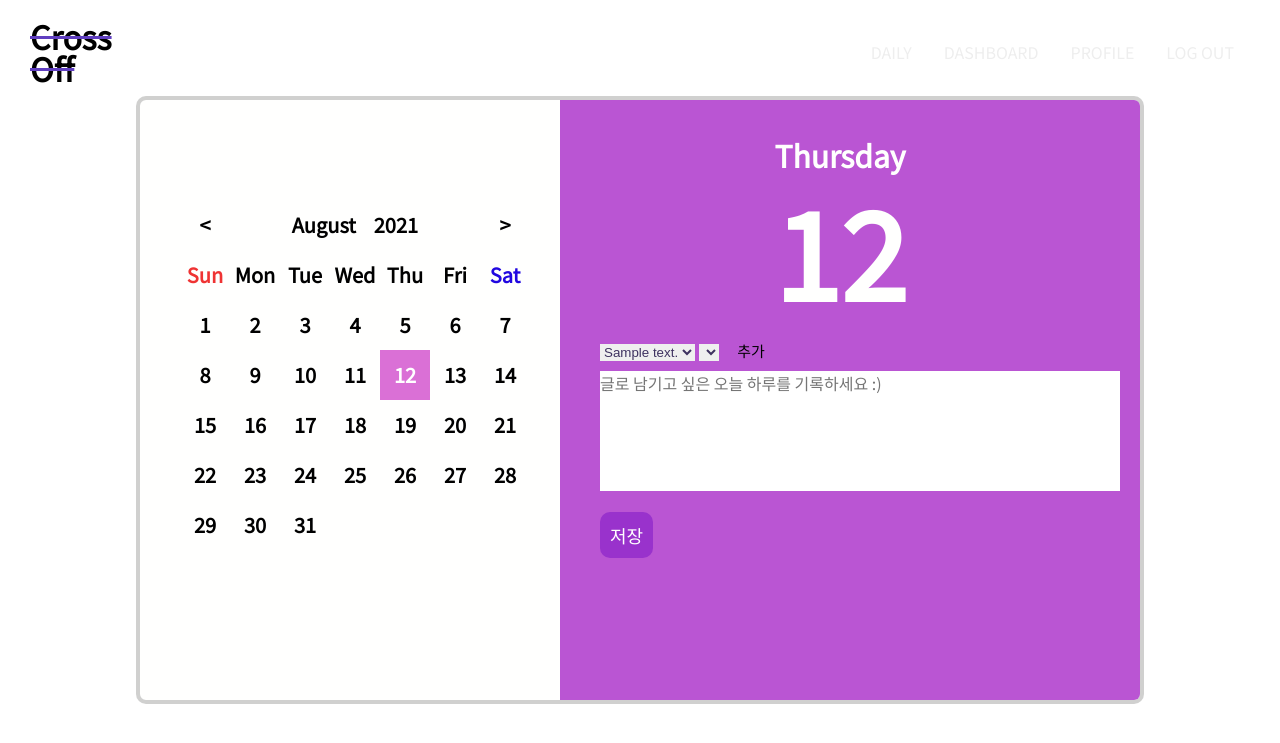
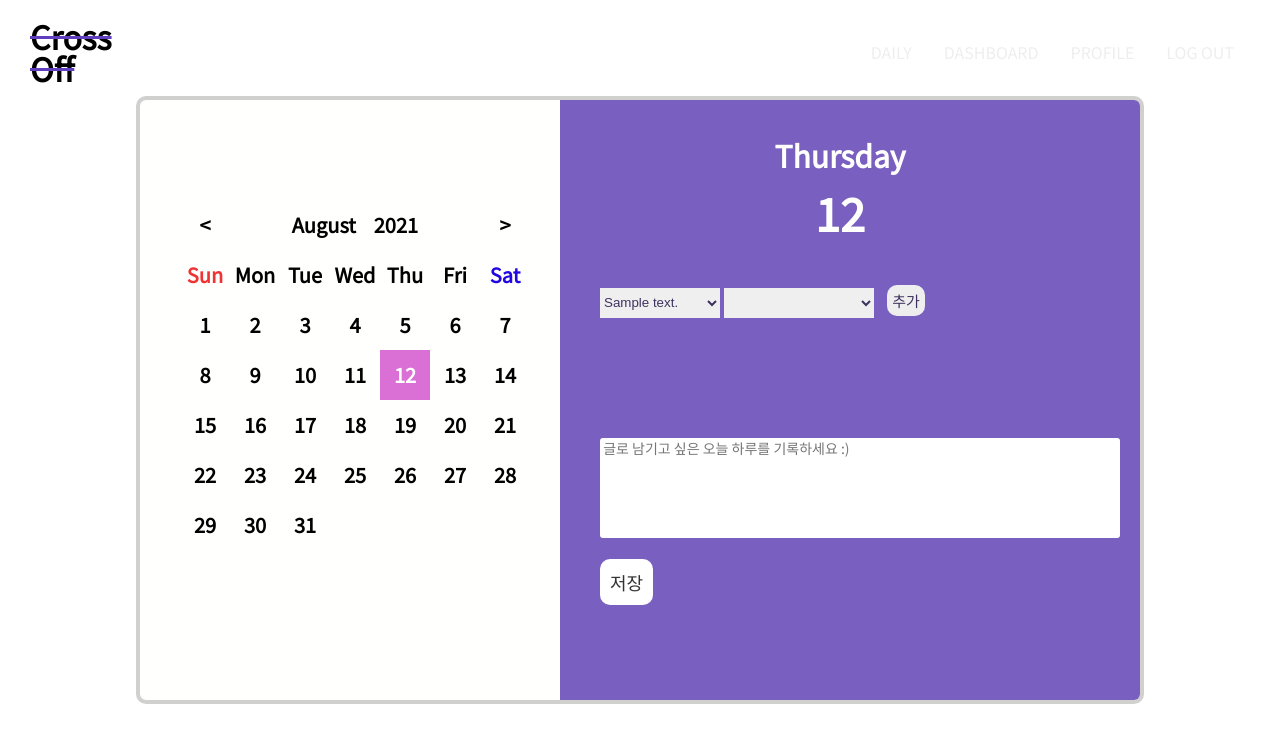
Before and after one commit to WisdomAlwaysWins/CrossOff, a Django app: page /daily/calendar/00000000-0000-0000-0000-000000000001 in a window 1280 px wide. Shown: the top 743 px of the page. Run offline with Django 3.2, Linux system fonts and the light colour scheme; a user stored in the database is signed in; tables that the repository leaves empty hold one stand-in row (values such as "Sample post"); lists and menus that the app fills with data are empty.

Commit message:
daily css - content-left

```diff
--- a/home/static/css/calendar.css
+++ b/home/static/css/calendar.css
@@ -1,3 +1,45 @@
+button{
+    padding:10px 15px;
+    margin:0;
+    border:none;
+    background-color: transparent;
+    font-size: 15px;
+    transition: var(--transition-duration--);
+    border-radius: var(--border-radius--);
+}
+.btn-black{
+    background-color: var(--color-black--);
+    color:white;
+}
+.btn-black:hover{
+    background-color: black;
+}
+.btn-purple{
+    background-color: rgba(96,62,192,0.8);
+    color:white;
+}
+.btn-purple:hover{
+    background-color: #603ec0;
+    color:white;
+}
+.btn-white{
+    background-color: var(--color-white--);
+    color: #3e3260;
+    border: 1px solid transparent;
+}
+.btn-white:hover{
+    background-color: white;
+    color:#3e3260;
+    border: 1px solid var(--color-black--);
+}
+.btn-lightgray{
+    background-color:rgb(215, 210, 216);
+    color: var(--color-black--);
+}
+.btn-lightgray:hover{
+    background-color:rgb(191, 187, 192);
+    color: var(--color-black--);
+}
 html, body{
 	background-color: #FFFFFF;
 	font-family: 'Roboto', sans-serif;
@@ -15,7 +57,7 @@ html, body{
 	background: #FFFFFF;
   }
   .content-left{
-	background: mediumorchid;
+	background: #785fc0;
 	color:#fff;
 	float: left;
 	width: 100%;
@@ -118,6 +160,44 @@ html, body{
 	background:mediumorchid;
 	color: #ffffff;
   }
+  form{
+	  margin-top: 50px;
+  }
+  #midSelectedBox{
+	width: 120px;
+	height: 30px;
+  }
+  #detailedSelectedBox{
+	  width: 150px;
+	  height: 30px;
+  }
+  .addBtn{
+	  background-color: #785fc0;
+	  margin-left: 10px;
+	  padding: 4px;
+  }
+  .selectedGoalContent{
+	  height: 100px;
+	  overflow-y: scroll;
+	  margin: 10px 0;
+  }
+  #selected-list li{
+	  display:flex;
+	  flex-direction: row;
+	  align-items: center;
+  }
+  #selected-list li .material-icons,
+  #selected-list li input{
+	  font-size: 14px;
+  }
+  #input-box{
+	  border-radius: 3px;
+	  font-size:14px;
+  }
+  #input-box::placeholder{
+	font-size: 14px;
+}
+
 
 /* ---------------------------반응형--------------------------- */
 
@@ -139,7 +219,7 @@ html, body{
 	  background: #fffffe;
 	}
 	.content-left{
-	  background: mediumorchid;
+	  background: #785fc0;
 	  color:#fffffe;
 	  float: left;
 	  width: 560px;
@@ -155,12 +235,13 @@ html, body{
 	  font-weight: bold;
 	}
 	.main-date{
-	  font-size: 120px;
+	  font-size: 45px;
 	  font-weight: bold;
 	  margin: 20px 0;
 	}
 	.todo-wrap{
 	  padding: 0 0 0 40px;
+	  height:70%;
 	}
 	.todo-title{
 	  font-size: 20px;
@@ -186,9 +267,9 @@ html, body{
 	  font-size: large;
 	  padding: 10px;
 	  margin: 20px 0 30px 0;
-	  background: darkorchid;
+	  background: white;
 	  border: none;
-	  color: #fff;
+	  color: #333;
 	  border-radius: 10px;
 	}
 	.save-data:hover{
--- a/templates/daily/calendar.html
+++ b/templates/daily/calendar.html
@@ -1,7 +1,5 @@
-{% extends 'layout.html' %}
-{% load static %}
-{% block title %}
-Days
+{% extends 'layout.html' %} {% load static %}
+{% block title %} Days
 {% endblock title %}
 {% block js %}
 <script>
@@ -30,12 +28,13 @@ Days
       .replace(/\f/gi, "\\f")
   );
 </script>
-{% endblock js %}
-{% block css %}
-<link rel="stylesheet" href="https://fonts.googleapis.com/icon?family=Material+Icons">
-<link rel="stylesheet" href="{% static 'css/calendar.css' %} ">
-{% endblock css %}
-{% block content %}
+{% endblock js %} {% block css %}
+<link
+  rel="stylesheet"
+  href="https://fonts.googleapis.com/icon?family=Material+Icons"
+/>
+<link rel="stylesheet" href="{% static 'css/calendar.css' %} " />
+{% endblock css %} {% block content %}
 <div class="main">
   <div class="content-wrap">
     <div class="content-right">
@@ -43,15 +42,11 @@ Days
         <thead>
           <tr class="btn-wrap clearfix">
             <td>
-              <label id="prev">
-                &#60;
-              </label>
+              <label id="prev"> &#60; </label>
             </td>
             <td align="center" id="current-year-month" colspan="5"></td>
             <td>
-              <label id="next">
-                &#62;
-              </label>
+              <label id="next"> &#62; </label>
             </td>
           </tr>
           <tr>
@@ -77,22 +72,33 @@ Days
           <div class="selection__content">
             <form action="{% url 'daily:addblock' %}" method="POST">
               {% csrf_token %}
-              <input type="hidden" id="hdate" name="date">
+              <input type="hidden" id="hdate" name="date" />
               <form action="" class="selection_form" method="GET">
-                <select name="midSelectedBox" id="midSelectedBox">
-                </select>
-                <select name="detailedSelectedBox" id="detailedSelectedBox">
-                </select>
-                <button class="addBtn" type="button">추가</button>
+                <select name="midSelectedBox" id="midSelectedBox"></select>
+                <select
+                  name="detailedSelectedBox"
+                  id="detailedSelectedBox"
+                ></select>
+                <button class="addBtn btn-white" type="button">추가</button>
                 <div class="selectedGoalContent">
-                  <ul id="selected-list">
-                  </ul>
+                  <ul id="selected-list"></ul>
                 </div>
-                <textarea id="input-box" class="input-box" type="text" cols="30" rows="5"
-                  placeholder="글로 남기고 싶은 오늘 하루를 기록하세요 :)" name=content>
-
+                <textarea
+                  id="input-box"
+                  class="input-box"
+                  type="text"
+                  cols="30"
+                  rows="5"
+                  placeholder=" 글로 남기고 싶은 오늘 하루를 기록하세요 :)"
+                  name="content"
+                >
                 </textarea>
-                <input type="submit" id="save-data" class="save-data" value="저장">
+                <input
+                  type="submit"
+                  id="save-data"
+                  class="save-data"
+                  value="저장"
+                />
               </form>
             </form>
           </div>
@@ -104,14 +110,14 @@ Days
 </div>
 <script>
   /* Fill Mid Goal Select  */
-  const midSelectedBox = document.querySelector('#midSelectedBox');
+  const midSelectedBox = document.querySelector("#midSelectedBox");
   const maxGoalNum = 8;
 
   // Fill Option
   function fillOption(goal_name, select_name) {
     for (let i = 0; i < maxGoalNum; i++) {
       if (goal_name[i].length != 0) {
-        let option = document.createElement('option');
+        let option = document.createElement("option");
         let content = goal_name[i];
         option.value = i;
         option.text = content;
@@ -123,7 +129,7 @@ Days
     fillOption(midGoal, midSelectedBox);
   }
   fillMidGoal();
-  const detailedSelectedBox = document.querySelector('#detailedSelectedBox');
+  const detailedSelectedBox = document.querySelector("#detailedSelectedBox");
   // <!-- 기본값으로 첫번째 Mid Goal의 세부 목표를 넣어놨습니다. -->
   for (let n = 0; n < 8; n++) {
     if (midGoal[n].length != 0) {
@@ -133,45 +139,45 @@ Days
   }
   // <!-- Fill Detailed Goal selection -->
 
-  midSelectedBox.addEventListener('change', (e) => {
+  midSelectedBox.addEventListener("change", (e) => {
     let selectedNum = e.target.value;
     detailedSelectedBox.options.length = 0;
     switch (selectedNum) {
-      case '0':
+      case "0":
         fillOption(detailGoal[0], detailedSelectedBox);
         break;
-      case '1':
+      case "1":
         fillOption(detailGoal[1], detailedSelectedBox);
         break;
-      case '2':
+      case "2":
         fillOption(detailGoal[2], detailedSelectedBox);
         break;
-      case '3':
+      case "3":
         fillOption(detailGoal[3], detailedSelectedBox);
         break;
-      case '4':
+      case "4":
         fillOption(detailGoal[4], detailedSelectedBox);
         break;
-      case '5':
+      case "5":
         fillOption(detailGoal[5], detailedSelectedBox);
         break;
-      case '6':
+      case "6":
         fillOption(detailGoal[6], detailedSelectedBox);
         break;
-      case '7':
+      case "7":
         fillOption(detailGoal[7], detailedSelectedBox);
         break;
     }
-  })
+  });
   // <!-- Add List -->
-  const submitBtn = document.querySelector('.addBtn');
-  const saveBtn = document.querySelector('.save-data');
-  const selectedList = document.getElementById('selected-list');
+  const submitBtn = document.querySelector(".addBtn");
+  const saveBtn = document.querySelector(".save-data");
+  const selectedList = document.getElementById("selected-list");
 
   function deleteList(event) {
     const li = event.target.parentElement;
     li.remove();
-  };
+  }
   function addItem() {
     const li = document.createElement("li");
     const icon = document.createElement("span");
@@ -182,20 +188,22 @@ Days
     icon.className = "material-icons";
     icon.innerText = "check_circle";
     const button = document.createElement("button");
-    button.setAttribute('type', 'button');
+    button.setAttribute("type", "button");
     button.innerText = "❌";
     li.className = "detailGoal";
     const midValue = midSelectedBox.options[midSelectedBox.selectedIndex].value;
-    const detailValue = detailedSelectedBox.options[detailedSelectedBox.selectedIndex].value;
-    const detailText = detailedSelectedBox.options[detailedSelectedBox.selectedIndex].text;
+    const detailValue =
+      detailedSelectedBox.options[detailedSelectedBox.selectedIndex].value;
+    const detailText =
+      detailedSelectedBox.options[detailedSelectedBox.selectedIndex].text;
     const NameOfClass = midValue + detailValue;
     li.classList.add(NameOfClass);
     span.value = detailText;
-    span.setAttribute('disabled', true);
-    span.setAttribute('style', 'background-color:transparent;')
+    span.setAttribute("disabled", true);
+    span.setAttribute("style", "background-color:transparent;");
     hidden.value += NameOfClass;
     hidden.name = "spes";
-    hidden.setAttribute('type', 'hidden');
+    hidden.setAttribute("type", "hidden");
     span.name = NameOfClass;
     button.addEventListener("click", deleteList);
     li.appendChild(icon);
@@ -204,27 +212,52 @@ Days
     selectedList.appendChild(li);
     selectedList.appendChild(hidden);
   }
-  submitBtn.addEventListener('click', addItem)
-  saveBtn.addEventListener('click', () => {
-    const dateinput = document.getElementById('hdate');
-    const selectedDate = document.getElementsByClassName('active')[0];
-    const date = selectedDate.id.substr(0, 4) + '-' + selectedDate.id.substr(4, 2) + '-' + selectedDate.id.substr(6, 2);
+  submitBtn.addEventListener("click", addItem);
+  saveBtn.addEventListener("click", () => {
+    const dateinput = document.getElementById("hdate");
+    const selectedDate = document.getElementsByClassName("active")[0];
+    const date =
+      selectedDate.id.substr(0, 4) +
+      "-" +
+      selectedDate.id.substr(4, 2) +
+      "-" +
+      selectedDate.id.substr(6, 2);
     dateinput.value = date;
-
-  })
+  });
 </script>
 <script>
-  var currentTitle = document.getElementById('current-year-month');
-  var calendarBody = document.getElementById('calendar-body');
+  var currentTitle = document.getElementById("current-year-month");
+  var calendarBody = document.getElementById("calendar-body");
   var today = new Date();
   var first = new Date(today.getFullYear(), today.getMonth(), 1);
-  var dayList = ['Sunday', 'Monday', 'Tuesday', 'Wednesday', 'Thursday', 'Friday', 'Saturday'];
-  var monthList = ['January', 'February', 'March', 'April', 'May', 'June', 'July', 'August', 'September', 'October', 'November', 'December'];
+  var dayList = [
+    "Sunday",
+    "Monday",
+    "Tuesday",
+    "Wednesday",
+    "Thursday",
+    "Friday",
+    "Saturday",
+  ];
+  var monthList = [
+    "January",
+    "February",
+    "March",
+    "April",
+    "May",
+    "June",
+    "July",
+    "August",
+    "September",
+    "October",
+    "November",
+    "December",
+  ];
   var leapYear = [31, 29, 31, 30, 31, 30, 31, 31, 30, 31, 30, 31];
   var notLeapYear = [31, 28, 31, 30, 31, 30, 31, 31, 30, 31, 30, 31];
   var pageFirst = first;
   var pageYear;
-  var inputBox = document.getElementById('input-box');
+  var inputBox = document.getElementById("input-box");
   if (first.getFullYear() % 4 === 0) {
     pageYear = leapYear;
   } else {
@@ -235,23 +268,24 @@ Days
     let monthCnt = 100;
     let cnt = 1;
     for (var i = 0; i < 6; i++) {
-      var $tr = document.createElement('tr');
-      $tr.setAttribute('id', monthCnt);
+      var $tr = document.createElement("tr");
+      $tr.setAttribute("id", monthCnt);
       for (var j = 0; j < 7; j++) {
-        if ((i === 0 && j < first.getDay()) || cnt > pageYear[first.getMonth()]) {
-          var $td = document.createElement('td');
+        if (
+          (i === 0 && j < first.getDay()) ||
+          cnt > pageYear[first.getMonth()]
+        ) {
+          var $td = document.createElement("td");
           $tr.appendChild($td);
         } else {
-          var $td = document.createElement('td');
+          var $td = document.createElement("td");
           $td.textContent = cnt;
           let year = today.getFullYear().toString();
           let month = (today.getMonth() + 1).toString();
-          if (month < 10)
-            month = '0' + month;
+          if (month < 10) month = "0" + month;
           var day = cnt;
-          if (cnt < 10)
-            day = '0' + day;
-          $td.setAttribute('id', year + month + day);
+          if (cnt < 10) day = "0" + day;
+          $td.setAttribute("id", year + month + day);
           $tr.appendChild($td);
           cnt++;
         }
@@ -271,14 +305,13 @@ Days
     }
   }
 
-
   function prev() {
     inputBox.value = "";
-    const $divs = document.querySelectorAll('#input-list > div');
+    const $divs = document.querySelectorAll("#input-list > div");
     $divs.forEach(function (e) {
       e.remove();
     });
-    const $btns = document.querySelectorAll('#input-list > button');
+    const $btns = document.querySelectorAll("#input-list > button");
     $btns.forEach(function (e1) {
       e1.remove();
     });
@@ -294,32 +327,37 @@ Days
       pageFirst = new Date(first.getFullYear(), first.getMonth() - 1, 1);
       first = pageFirst;
     }
-    today = new Date(today.getFullYear(), today.getMonth() - 1, today.getDate());
-    currentTitle.innerHTML = monthList[first.getMonth()] + '&nbsp;&nbsp;&nbsp;&nbsp;' + first.getFullYear();
+    today = new Date(
+      today.getFullYear(),
+      today.getMonth() - 1,
+      today.getDate()
+    );
+    currentTitle.innerHTML =
+      monthList[first.getMonth()] +
+      "&nbsp;&nbsp;&nbsp;&nbsp;" +
+      first.getFullYear();
     removeCalendar();
     showCalendar();
     showMain();
     let year = today.getFullYear().toString();
     let month = (today.getMonth() + 1).toString();
     let day = today.getDate().toString();
-    if (month < 10)
-      month = '0' + month;
-    if (day < 10)
-      day = '0' + day;
+    if (month < 10) month = "0" + month;
+    if (day < 10) day = "0" + day;
     let id = year + month + day;
     clickedDate1 = document.getElementById(id);
-    clickedDate1.classList.add('active');
+    clickedDate1.classList.add("active");
     clickStart();
     reshowingList();
   }
 
   function next() {
     inputBox.value = "";
-    const $divs = document.querySelectorAll('#input-list > div');
+    const $divs = document.querySelectorAll("#input-list > div");
     $divs.forEach(function (e) {
       e.remove();
     });
-    const $btns = document.querySelectorAll('#input-list > button');
+    const $btns = document.querySelectorAll("#input-list > button");
     $btns.forEach(function (e1) {
       e1.remove();
     });
@@ -335,25 +373,29 @@ Days
       pageFirst = new Date(first.getFullYear(), first.getMonth() + 1, 1);
       first = pageFirst;
     }
-    today = new Date(today.getFullYear(), today.getMonth() + 1, today.getDate());
-    currentTitle.innerHTML = monthList[first.getMonth()] + '&nbsp;&nbsp;&nbsp;&nbsp;' + first.getFullYear();
+    today = new Date(
+      today.getFullYear(),
+      today.getMonth() + 1,
+      today.getDate()
+    );
+    currentTitle.innerHTML =
+      monthList[first.getMonth()] +
+      "&nbsp;&nbsp;&nbsp;&nbsp;" +
+      first.getFullYear();
     removeCalendar();
     showCalendar();
     showMain();
     let year = today.getFullYear().toString();
     let month = (today.getMonth() + 1).toString();
     let day = today.getDate().toString();
-    if (month < 10)
-      month = '0' + month;
-    if (day < 10)
-      day = '0' + day;
+    if (month < 10) month = "0" + month;
+    if (day < 10) day = "0" + day;
     let id = year + month + day;
     clickedDate1 = document.getElementById(id);
-    clickedDate1.classList.add('active');
+    clickedDate1.classList.add("active");
     clickStart();
     reshowingList();
   }
-
 
   function showMain() {
     mainTodayDay.innerHTML = dayList[today.getDay()];
@@ -362,49 +404,46 @@ Days
   let year = today.getFullYear().toString();
   let month = (today.getMonth() + 1).toString();
   let day = today.getDate().toString();
-  if (month < 10)
-    month = '0' + month;
-  if (day < 10)
-    day = '0' + day;
+  if (month < 10) month = "0" + month;
+  if (day < 10) day = "0" + day;
   let id = year + month + day;
   var clickedDate1 = document.getElementById(id);
-  var mainTodayDay = document.getElementById('main-day');
-  var mainTodayDate = document.getElementById('main-date');
-  clickedDate1.classList.add('active');
-  var prevBtn = document.getElementById('prev');
-  var nextBtn = document.getElementById('next');
-  prevBtn.addEventListener('click', prev);
-  nextBtn.addEventListener('click', next);
+  var mainTodayDay = document.getElementById("main-day");
+  var mainTodayDate = document.getElementById("main-date");
+  clickedDate1.classList.add("active");
+  var prevBtn = document.getElementById("prev");
+  var nextBtn = document.getElementById("next");
+  prevBtn.addEventListener("click", prev);
+  nextBtn.addEventListener("click", next);
   var tdGroup = [];
   function clickStart() {
     for (let i = 1; i <= pageYear[first.getMonth()]; i++) {
       let year = first.getFullYear().toString();
       let month = (first.getMonth() + 1).toString();
       let day = i.toString();
-      if (month < 10)
-        month = '0' + month;
-      if (day < 10)
-        day = '0' + day;
+      if (month < 10) month = "0" + month;
+      if (day < 10) day = "0" + day;
       let id = year + month + day;
       tdGroup[i] = document.getElementById(id);
-      tdGroup[i].addEventListener('click', () => { changeToday(event, id) });
+      tdGroup[i].addEventListener("click", () => {
+        changeToday(event, id);
+      });
     }
   }
 
   function changeToday(e, id) {
     for (let i = 1; i <= pageYear[first.getMonth()]; i++) {
-      if (tdGroup[i].classList.contains('active')) {
-        tdGroup[i].classList.remove('active');
+      if (tdGroup[i].classList.contains("active")) {
+        tdGroup[i].classList.remove("active");
       }
     }
     for (const block of abc.reverse()) {
-      const date = block.date.replace(/-/gi, '');
+      const date = block.date.replace(/-/gi, "");
 
       if (date == id) {
-        if (block.content == '') {
-          inputBox.value = '이미 작성함';
-        }
-        else inputBox.value = block.content;
+        if (block.content == "") {
+          inputBox.value = "이미 작성함";
+        } else inputBox.value = block.content;
         if (block.specificCount > 0) {
           for (let i = 0; i < block.specificCount; i++) {
             const li = document.createElement("li");
@@ -415,102 +454,103 @@ Days
             li.className = "detailGoal";
             const detailText = block.specificList[i];
             span.value = detailText;
-            span.setAttribute('disabled', true);
-            span.setAttribute('style', 'background-color:transparent;')
+            span.setAttribute("disabled", true);
+            span.setAttribute("style", "background-color:transparent;");
             li.appendChild(icon);
             li.appendChild(span);
             selectedList.appendChild(li);
           }
-        }
-        else {
+        } else {
           while (selectedList.hasChildNodes()) {
             selectedList.removeChild(selectedList.firstChild);
           }
         }
 
         break;
-      }
-      else {
-        inputBox.value = '';
+      } else {
+        inputBox.value = "";
         while (selectedList.hasChildNodes()) {
           selectedList.removeChild(selectedList.firstChild);
         }
       }
-
     }
     clickedDate1 = e.currentTarget;
-    clickedDate1.classList.add('active');
-    today = new Date(today.getFullYear(), today.getMonth(), clickedDate1.id.substring(6));
+    clickedDate1.classList.add("active");
+    today = new Date(
+      today.getFullYear(),
+      today.getMonth(),
+      clickedDate1.id.substring(6)
+    );
     showMain();
-    keyValue = today.getFullYear() + '' + today.getMonth() + '' + today.getDate();
+    keyValue =
+      today.getFullYear() + "" + today.getMonth() + "" + today.getDate();
     reshowingList();
   }
 
-
-
   function reshowingList() {
-    keyValue = today.getFullYear() + '' + today.getMonth() + '' + today.getDate();
+    keyValue =
+      today.getFullYear() + "" + today.getMonth() + "" + today.getDate();
     if (todoList[keyValue] === undefined) {
-      inputList.textContent = '';
+      inputList.textContent = "";
       todoList[keyValue] = [];
-      const $divs = document.querySelectorAll('#input-list > div');
+      const $divs = document.querySelectorAll("#input-list > div");
       $divs.forEach(function (e) {
         e.remove();
       });
-      const $btns = document.querySelectorAll('#input-list > button');
+      const $btns = document.querySelectorAll("#input-list > button");
       $btns.forEach(function (e1) {
         e1.remove();
       });
     } else if (todoList[keyValue].length === 0) {
       inputList.textContent = "";
-      const $divs = document.querySelectorAll('#input-list > div');
+      const $divs = document.querySelectorAll("#input-list > div");
       $divs.forEach(function (e) {
         e.remove();
       });
-      const $btns = document.querySelectorAll('#input-list > button');
+      const $btns = document.querySelectorAll("#input-list > button");
       $btns.forEach(function (e1) {
         e1.remove();
       });
     } else {
-      const $divs = document.querySelectorAll('#input-list > div');
+      const $divs = document.querySelectorAll("#input-list > div");
       $divs.forEach(function (e) {
         e.remove();
       });
-      const $btns = document.querySelectorAll('#input-list > button');
+      const $btns = document.querySelectorAll("#input-list > button");
       $btns.forEach(function (e1) {
         e1.remove();
       });
-      var $div = document.createElement('div');
+      var $div = document.createElement("div");
       for (var i = 0; i < todoList[keyValue].length; i++) {
-        var $div = document.createElement('div');
-        $div.textContent = '-' + todoList[keyValue][i];
-        var $btn = document.createElement('input');
-        $btn.setAttribute('type', 'button');
-        $btn.setAttribute('id', 'del-ata');
-        $btn.setAttribute('id', dataCnt + keyValue);
-        $btn.setAttribute('class', 'del-data');
+        var $div = document.createElement("div");
+        $div.textContent = "-" + todoList[keyValue][i];
+        var $btn = document.createElement("input");
+        $btn.setAttribute("type", "button");
+        $btn.setAttribute("id", "del-ata");
+        $btn.setAttribute("id", dataCnt + keyValue);
+        $btn.setAttribute("class", "del-data");
         $btn.textContent = delText;
         inputList.appendChild($div);
         inputList.appendChild($btn);
-        $div.addEventListener('click', checkList);
-        $btn.addEventListener('click', deleteTodo);
-        inputBox.value = '';
+        $div.addEventListener("click", checkList);
+        $btn.addEventListener("click", deleteTodo);
+        inputBox.value = "";
         function deleteTodo() {
           $div.remove();
           $btn.remove();
         }
       }
     }
-
   }
 
-  var inputDate = document.getElementById('save-data');
-  var inputList = document.getElementById('input-list');
+  var inputDate = document.getElementById("save-data");
+  var inputList = document.getElementById("input-list");
   let todoList = [];
 
   prev();
   next();
   console.log(clickedDate1);
   //오늘날짜에 해당하는 거 한번 누르기
+
 </script>
 {% endblock content %}
```
